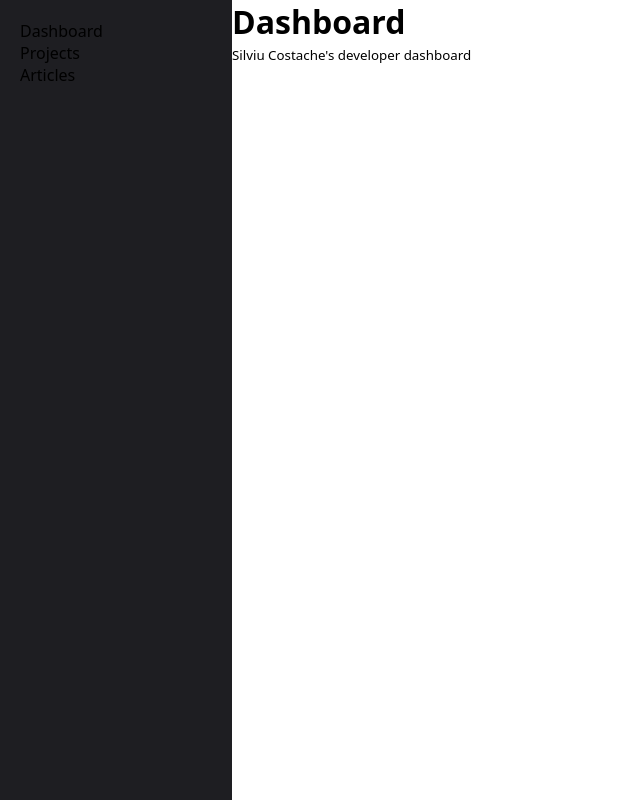
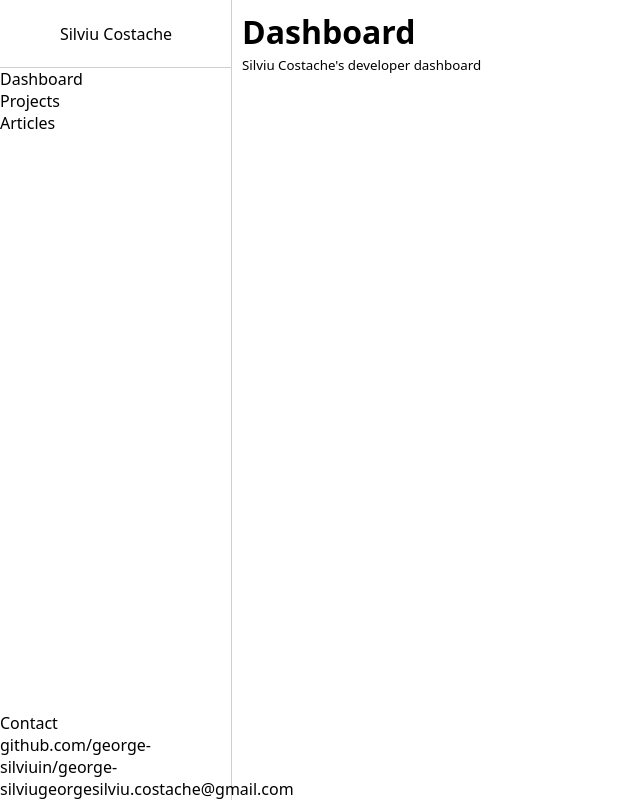
Before and after one commit to george-silviu/portofolio, an Angular app in the folder frontend/: page / in a window 1280 px wide. Shown: the whole page, without its empty margins (0-640 px from the left). Built offline with nearby package versions, Linux system fonts and the light colour scheme.

Commit message:
style: added base layout structur

```diff
--- a/frontend/src/app/components/dashboard/dashboard.component.html
+++ b/frontend/src/app/components/dashboard/dashboard.component.html
@@ -1,4 +1,4 @@
-<main class="main">
+<main>
     <h1>Dashboard</h1>
     <small>Silviu Costache's developer dashboard</small>
 </main>
--- a/frontend/src/app/components/dashboard/dashboard.component.scss
+++ b/frontend/src/app/components/dashboard/dashboard.component.scss
@@ -1,4 +1,5 @@
-.main {
-    flex: 1 1 0%;
+main {
+    padding: 10px;
+    flex: 1 1;
     min-width: 0;
 }
--- a/frontend/src/app/components/navbar/navbar.component.html
+++ b/frontend/src/app/components/navbar/navbar.component.html
@@ -1,5 +1,22 @@
 <nav>
-    <div>Dashboard</div>
-    <div>Projects</div>
-    <div>Articles</div>
+    <div class="logo">
+        Silviu Costache
+    </div>
+
+    <div class="nav-links">
+        <div>Dashboard</div>
+        <div>Projects</div>
+        <div>Articles</div>
+    </div>
+
+    <div class="contact">
+        <span>Contact</span>
+
+        <div class="links">
+            <a>github.com/george-silviu</a>
+            <a>in/george-silviu</a>
+            <a>georgesilviu.costache@gmail.com</a>
+        </div>
+    </div>
+
 </nav>
--- a/frontend/src/app/components/navbar/navbar.component.scss
+++ b/frontend/src/app/components/navbar/navbar.component.scss
@@ -3,9 +3,25 @@
 nav {
     display: flex;
     width: 232px;
-    padding: 20px;
     flex-direction: column;
     height: 100vh;
     background-color: $card-bg;
-    box-shadow: -1px 0 0 $line;
+    box-shadow: inset -1px 0 0 $line;
+
+    .logo {
+        display: flex;
+        align-items: center;
+        padding: 16px;
+        justify-content: center;
+        height: 68px;
+        box-shadow: inset 0 -1px $line;
+    }
+
+    .nav-links {
+        display: flex;
+        flex-direction: column;
+        flex: 1 1 0%;
+    }
+
+    .contact {}
 }
--- a/frontend/src/app/styles/variables.scss
+++ b/frontend/src/app/styles/variables.scss
@@ -1,2 +1,2 @@
-$card-bg: #1E1E22;
-$line: #2E2E33;
+$card-bg: #FFFFFF;
+$line: #CFCFCB;
```
Also changed, not shown: frontend/src/app/services/features.service.ts (added).
